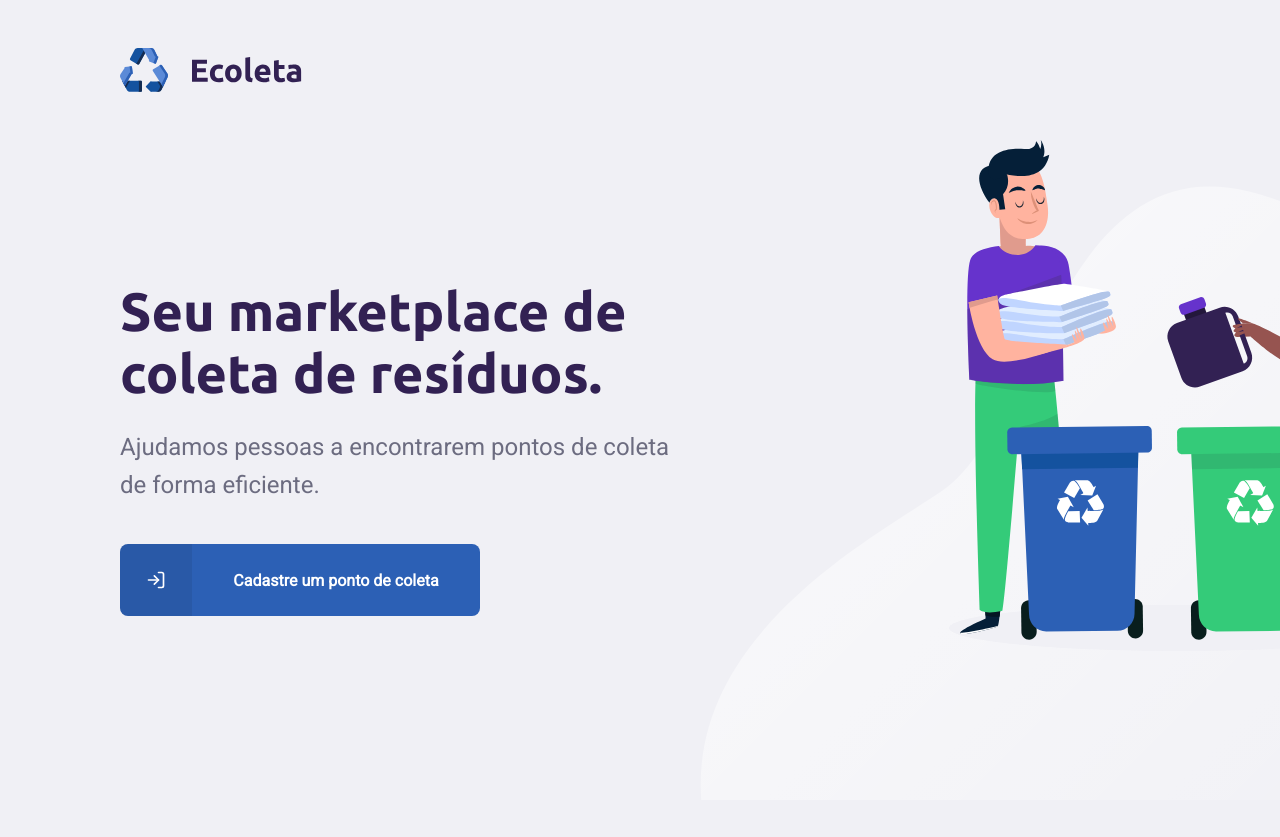
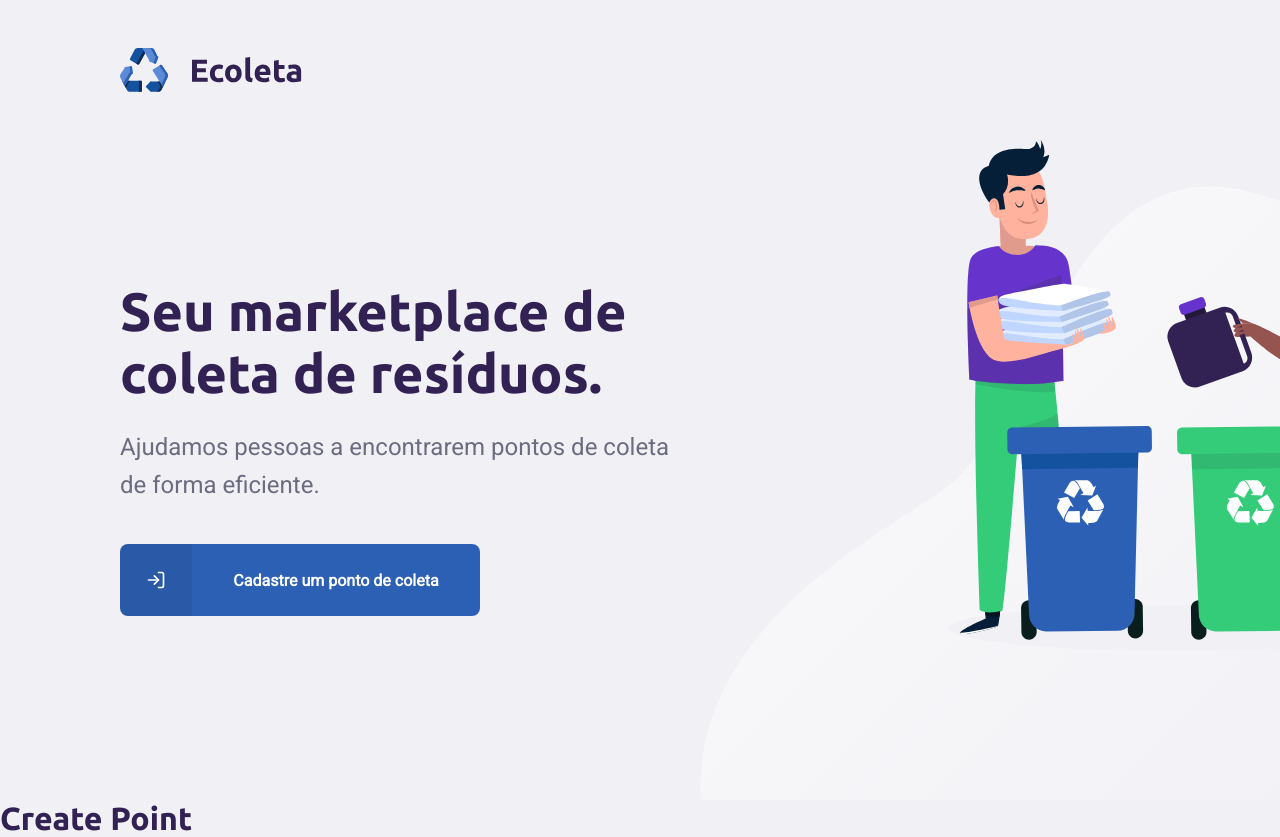
Before and after one commit to Wilgnne/NLW-1, a React (Create React App) app in the folder web/: page /create in a window 1280 px wide. Before the commit the page ends 800 px from the top, so only its background shows below. Built offline with nearby package versions, Linux system fonts and the light colour scheme.

Commit message:
Update index.tsx

```diff
--- a/web/src/pages/CreatePoint/index.tsx
+++ b/web/src/pages/CreatePoint/index.tsx
@@ -5,7 +5,7 @@ import { Container } from './styles';
 const CreatePoint: React.FC = () => {
   return (
     <Container>
-
+      <h1>Create Point</h1>
     </Container>
   );
 }
```
